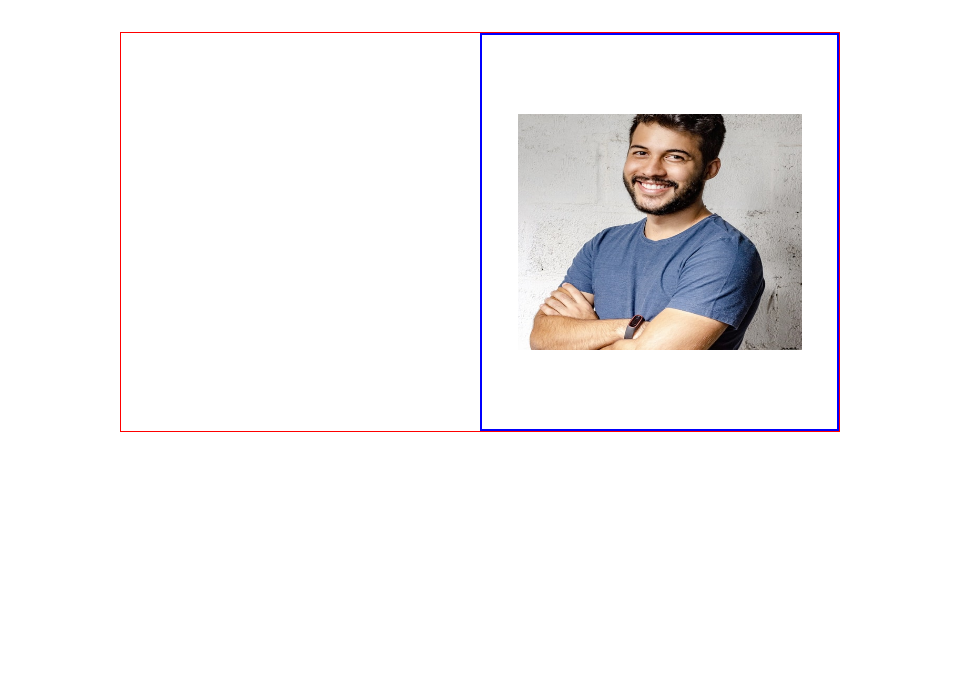
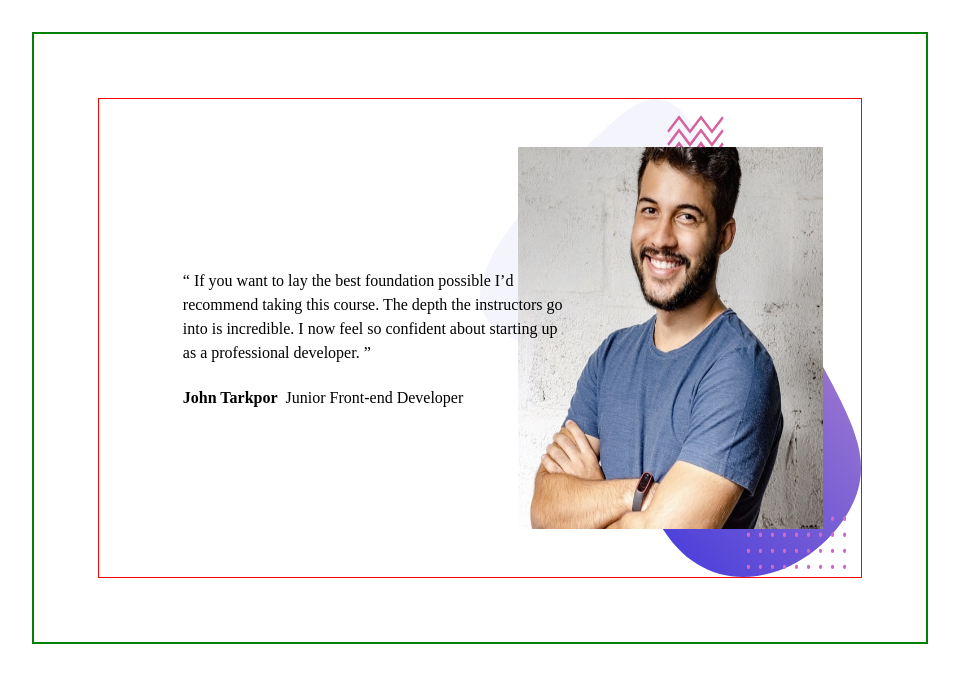
Before and after one commit to biggbhen/coding-bootcamp-testimonials, a plain HTML site: page index.html in a window 1280 px wide. Shown: the whole page, without its empty margins (160-1119 px from the left). Drawn offline with Linux system fonts and the light colour scheme.

Commit message:
worked on the css from scratch

```diff
--- a/_items.scss
+++ /dev/null
@@ -1 +0,0 @@
-$border: 1px solid red;
--- a/css/style.css
+++ /dev/null
@@ -1 +0,0 @@
-*{box-sizing:border-box;margin:0;padding:0}.container{max-width:45rem;width:90%;margin:2rem auto;height:25rem}h1{margin-top:1.5rem;font-size:1rem}h1 span{margin-left:.5rem;font-weight:100}p{line-height:1.5rem}ul{position:relative;height:100%;list-style:none}ul li{width:100%;height:100%;position:absolute;top:0;bottom:0}ul li .arrange{border:1px solid red;height:100%;display:flex}ul li .arrange .testimony{position:relative;display:flex;flex-direction:column;justify-content:center;left:11%;width:50%}ul li .arrange .icon{width:50%;background-image:url("./images/pattern-bg.svg");display:flex;flex-direction:column;justify-content:center;align-items:center;border:2px solid blue}ul li .arrange .icon figure{width:80%;height:60%}ul li .arrange .icon figure img{width:100%;height:100%}
--- a/index.html
+++ b/index.html
@@ -5,7 +5,7 @@
     <meta http-equiv="X-UA-Compatible" content="IE=edge" />
     <meta name="viewport" content="width=device-width, initial-scale=1.0" />
     <title>bootcamp testimony slide</title>
-    <link rel="stylesheet" href="./css/style.css" />
+    <link rel="stylesheet" href="./style.css" />
   </head>
   <body>
     <section class="container">
@@ -13,7 +13,7 @@
         <li>
           <div class="arrange">
             <div class="testimony">
-              <!-- <p>
+              <p>
                 “ If you want to lay the best foundation possible I’d recommend
                 taking this course. The depth the instructors go into is
                 incredible. I now feel so confident about starting up as a
@@ -21,7 +21,7 @@
               </p>
               <h1 class="name">
                 John Tarkpor<span class="role">Junior Front-end Developer</span>
-              </h1> -->
+              </h1>
             </div>
             <div class="icon">
               <figure>
--- /dev/null
+++ b/style.css
@@ -0,0 +1,69 @@
+* {
+  box-sizing: border-box;
+  margin: 0;
+  padding: 0;
+}
+.container {
+  border: 2px solid green;
+  max-width: 70vw;
+  width: 90%;
+  margin: 2rem auto;
+  padding: 4rem;
+  overflow: auto;
+}
+h1 {
+  margin-top: 1.5rem;
+  font-size: 1rem;
+}
+h1 span {
+  margin-left: 0.5rem;
+  font-weight: 100;
+}
+p {
+  line-height: 1.5rem;
+}
+ul {
+  position: relative;
+  height: 30rem;
+  list-style: none;
+}
+ul li {
+  width: 100%;
+  height: 100%;
+  position: absolute;
+  top: 0;
+  bottom: 0;
+}
+ul li .arrange {
+  border: 1px solid red;
+  height: 100%;
+  display: flex;
+}
+ul li .arrange .testimony {
+  position: relative;
+  display: flex;
+  flex-direction: column;
+  justify-content: center;
+  left: 11%;
+  width: 50%;
+}
+ul li .arrange .icon {
+  width: 50%;
+  background-image: url('./images/pattern-bg.svg');
+  background-repeat: no-repeat;
+  background-size: 100% 100%;
+  background-position: center;
+  display: flex;
+  flex-direction: column;
+  justify-content: center;
+  align-items: center;
+}
+ul li .arrange .icon figure {
+  /* border: 1px solid red; */
+  width: 80%;
+  height: 80%;
+}
+ul li .arrange .icon figure img {
+  width: 100%;
+  height: 100%;
+}
--- a/style.scss
+++ /dev/null
@@ -1,75 +0,0 @@
-@import 'items.scss';
-* {
-  box-sizing: border-box;
-  margin: 0;
-  padding: 0;
-}
-.container {
-  // border: 3px solid blue;
-  max-width: 45rem;
-  width: 90%;
-  margin: 2rem auto;
-  height: 25rem;
-}
-h1 {
-  margin-top: 1.5rem;
-  font-size: 1rem;
-  span {
-    margin-left: 0.5rem;
-    font-weight: 100;
-  }
-}
-p {
-  line-height: 1.5rem;
-}
-ul {
-  // border: 3px solid blue;
-  position: relative;
-  height: 100%;
-  list-style: none;
-  li {
-    // border: $border;
-    // background-color: grey;
-    width: 100%;
-    height: 100%;
-    position: absolute;
-    top: 0;
-    bottom: 0;
-    .arrange {
-      // position: relative;
-      border: $border;
-      height: 100%;
-      display: flex;
-
-      .testimony {
-        // border: 2px solid green;
-        position: relative;
-        display: flex;
-        flex-direction: column;
-        justify-content: center;
-        left: 11%;
-        // z-index: 1;
-        width: 50%;
-      }
-      .icon {
-        width: 50%;
-        background-image: url('./images/pattern-bg.svg');
-        display: flex;
-        flex-direction: column;
-        justify-content: center;
-        align-items: center;
-        // border: 2px solid blue;
-        figure {
-          width: 80%;
-          height: 60%;
-          // border: 2px solid green;
-          img {
-            width: 100%;
-            height: 100%;
-            // object-fit: cover;
-          }
-        }
-      }
-    }
-  }
-}
```
